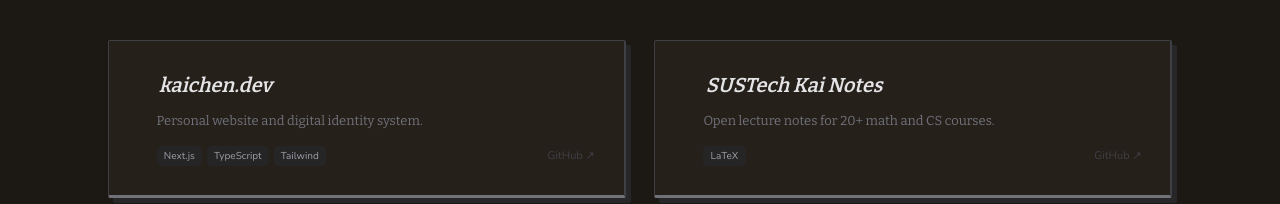
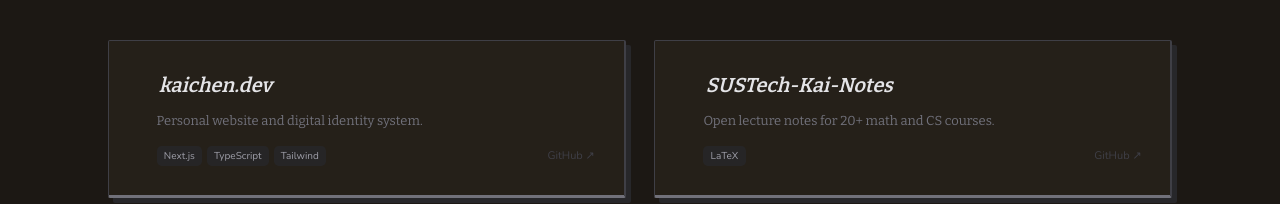
Before and after one commit to kaiiiichen/kaichen.dev, a Next.js app: page /projects in a window 1280 px wide. Shown: the part 293-497 px from the top of the page. Built offline with nearby package versions, Linux system fonts and the light colour scheme; no server answers.

Commit message:
fix: porject name

```diff
--- a/app/projects/page.tsx
+++ b/app/projects/page.tsx
@@ -10,7 +10,7 @@
     stack: ["Next.js", "TypeScript", "Tailwind"],
   },
   {
-    name: "SUSTech Kai Notes",
+    name: "SUSTech-Kai-Notes",
     desc: "Open lecture notes for 20+ math and CS courses.",
     href: "https://github.com/kaiiiichen/SUSTech-Kai-Notes",
     repo: "kaiiiichen/SUSTech-Kai-Notes",
```
